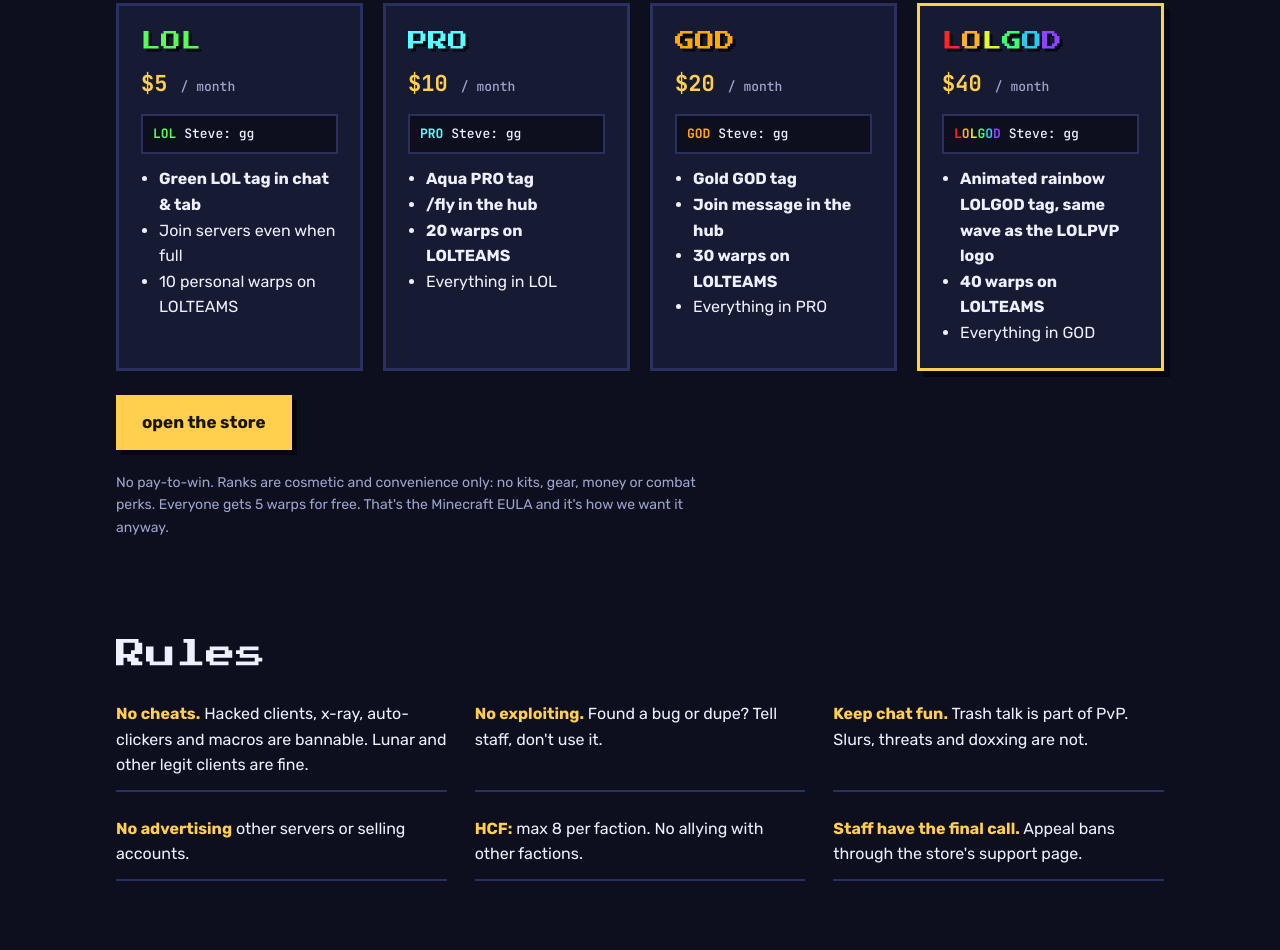
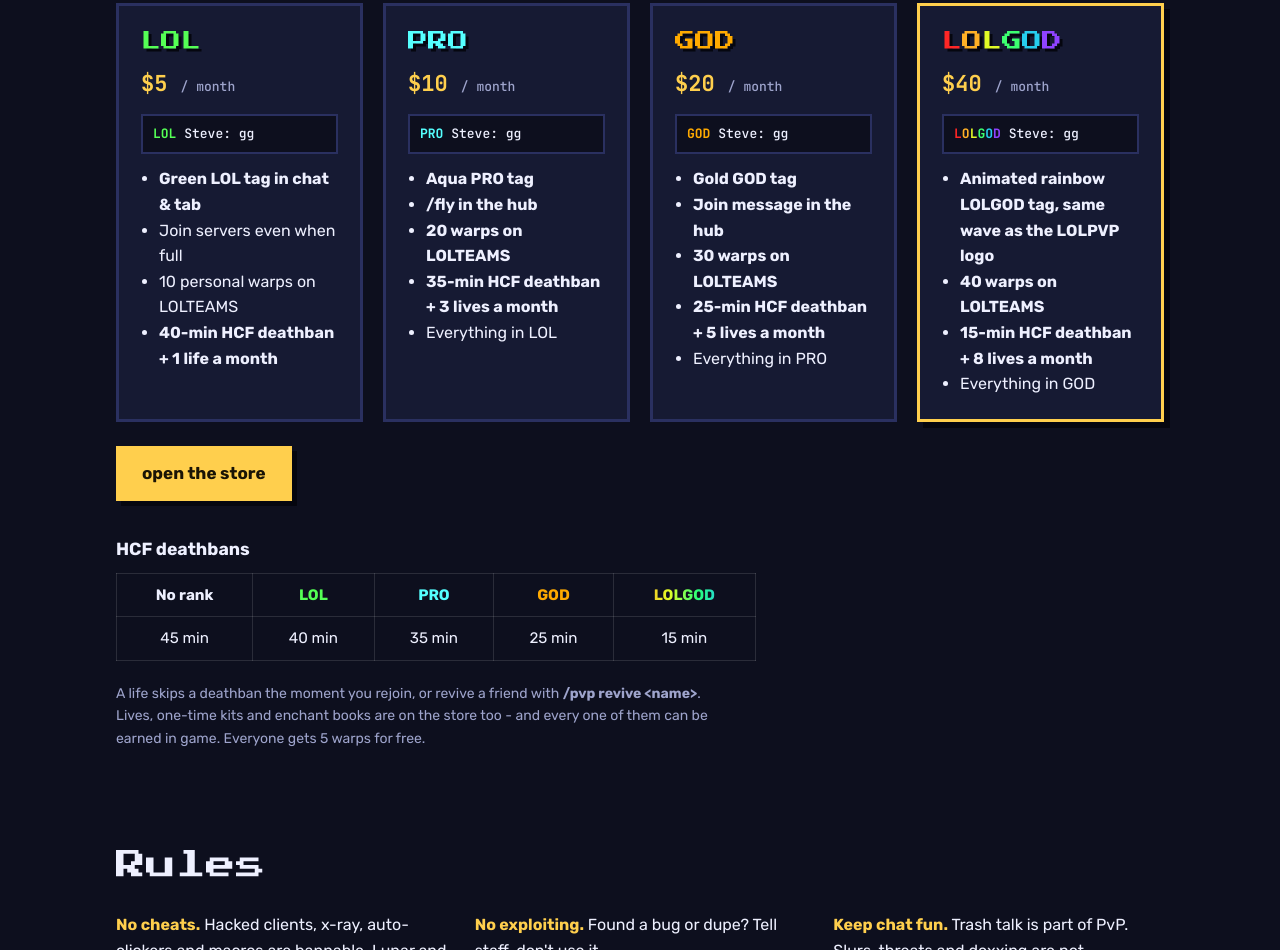
Before and after one commit to pleas33/LOLPVPSITE, a plain HTML site: page index.html in a window 1280 px wide. Shown: the part 1927-2877 px from the top of the page. Drawn offline with Linux system fonts and the light colour scheme; no server answers.

Commit message:
Site: HCF deathbans by rank, lives, Subjunction
Co-Authored-By: Claude Opus 5.5 <noreply@anthropic.com>
Claude-Session: https://claude.ai/code/session_016kSEPWbexa7JGeAfYHKMQu

```diff
--- a/index.html
+++ b/index.html
@@ -110,6 +110,12 @@ h2 { font-family: var(--display); font-weight: 400; font-size: clamp(20px, 3.4vw
 .board td.ev { font-weight: 700; }
 
 /* ---------- store */
+.dbh { margin: 34px 0 10px; font-size: 1.1em; }
+.dbwrap { overflow-x: auto; }
+.deathbans { border-collapse: collapse; width: 100%; max-width: 640px; text-align: center; font-size: .95em; }
+.deathbans th, .deathbans td { padding: 9px 10px; border: 1px solid rgba(255,255,255,.12); }
+.deathbans th { font-weight: 700; }
+.deathbans .rbt { background: linear-gradient(90deg,#ff2626,#ffb026,#dfff26,#26ff7a,#26c6ff,#a626ff); -webkit-background-clip: text; background-clip: text; color: transparent; }
 .ranks { display: grid; grid-template-columns: repeat(auto-fit, minmax(220px, 1fr)); gap: 20px; }
 .rank { background: var(--panel); border: 3px solid var(--line); padding: 22px; display: grid; gap: 12px; align-content: start; min-width: 0; }
 .rank.top { box-shadow: 6px 6px 0 var(--shadow); border-color: var(--gold); }
@@ -227,7 +233,7 @@ footer .wrap { display: grid; gap: 8px; }
         <table>
           <thead><tr><th>When</th><th>Event</th><th>What you're fighting for</th></tr></thead>
           <tbody>
-            <tr><td class="when">FRI 7:00 PM</td><td class="ev">Subjugation</td><td>Four caps. Hold one for 30s and a point is submitted. First faction to 150 wins.</td></tr>
+            <tr><td class="when">FRI 7:00 PM</td><td class="ev">Subjunction</td><td>Four caps. Hold one for 30s and a point is submitted. First faction to 150 wins.</td></tr>
             <tr><td class="when">SAT 7:00 PM</td><td class="ev">The Palace</td><td>A giant nether fortress cap. Level II books, netherite chest and legs, Palace Sword &amp; Bow.</td></tr>
             <tr><td class="when">EVERY 3 HRS</td><td class="ev">Random KOTH</td><td>Level I books, ore blocks, netherite helmets and boots.</td></tr>
             <tr><td class="when">EVERY HOUR</td><td class="ev">Glowstone Mountain</td><td>A giant glowstone block in the nether resets. Creeper spawners nearby for gunpowder.</td></tr>
@@ -250,6 +256,7 @@ footer .wrap { display: grid; gap: 8px; }
             <li class="new">Green LOL tag in chat &amp; tab</li>
             <li>Join servers even when full</li>
             <li>10 personal warps on LOLTEAMS</li>
+            <li class="new">40-min HCF deathban + 1 life a month</li>
           </ul>
         </article>
         <article class="rank">
@@ -260,6 +267,7 @@ footer .wrap { display: grid; gap: 8px; }
             <li class="new">Aqua PRO tag</li>
             <li class="new">/fly in the hub</li>
             <li class="new">20 warps on LOLTEAMS</li>
+            <li class="new">35-min HCF deathban + 3 lives a month</li>
             <li>Everything in LOL</li>
           </ul>
         </article>
@@ -271,6 +279,7 @@ footer .wrap { display: grid; gap: 8px; }
             <li class="new">Gold GOD tag</li>
             <li class="new">Join message in the hub</li>
             <li class="new">30 warps on LOLTEAMS</li>
+            <li class="new">25-min HCF deathban + 5 lives a month</li>
             <li>Everything in PRO</li>
           </ul>
         </article>
@@ -281,12 +290,18 @@ footer .wrap { display: grid; gap: 8px; }
           <ul>
             <li class="new">Animated rainbow LOLGOD tag, same wave as the LOLPVP logo</li>
             <li class="new">40 warps on LOLTEAMS</li>
+            <li class="new">15-min HCF deathban + 8 lives a month</li>
             <li>Everything in GOD</li>
           </ul>
         </article>
       </div>
       <a class="btn" id="store-link" href="https://lolpvp-webstore.tebex.io/" target="_blank" rel="noopener">open the store</a>
-      <p class="fair">No pay-to-win. Ranks are cosmetic and convenience only: no kits, gear, money or combat perks. Everyone gets 5 warps for free. That's the Minecraft EULA and it's how we want it anyway.</p>
+      <h3 class="dbh">HCF deathbans</h3>
+      <div class="dbwrap"><table class="deathbans">
+        <tr><th>No rank</th><th class="lol">LOL</th><th class="pro">PRO</th><th class="god">GOD</th><th class="rbt">LOLGOD</th></tr>
+        <tr><td>45 min</td><td>40 min</td><td>35 min</td><td>25 min</td><td>15 min</td></tr>
+      </table></div>
+      <p class="fair">A life skips a deathban the moment you rejoin, or revive a friend with <b>/pvp revive &lt;name&gt;</b>. Lives, one-time kits and enchant books are on the store too - and every one of them can be earned in game. Everyone gets 5 warps for free.</p>
     </div>
   </section>
 
```
